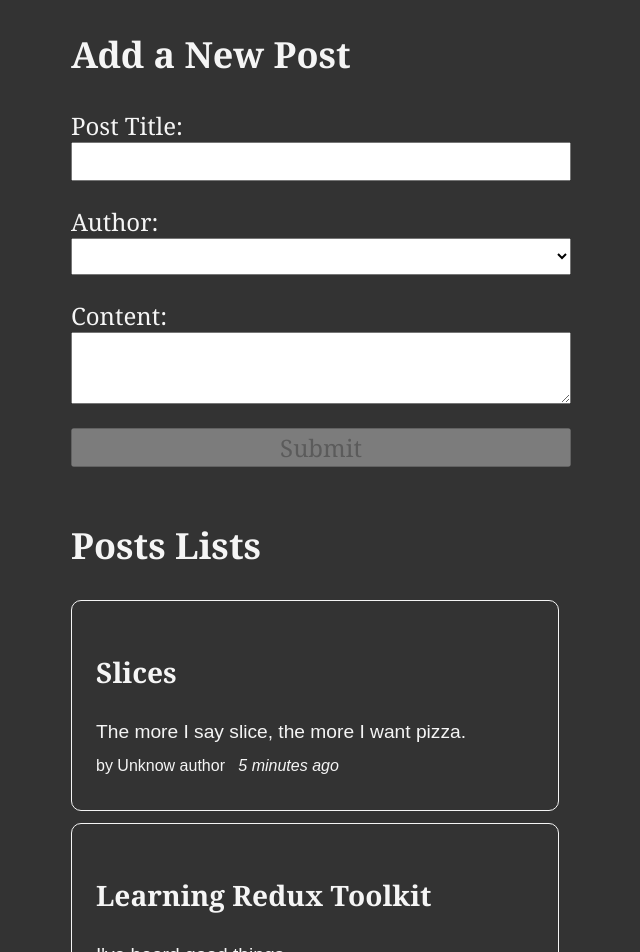
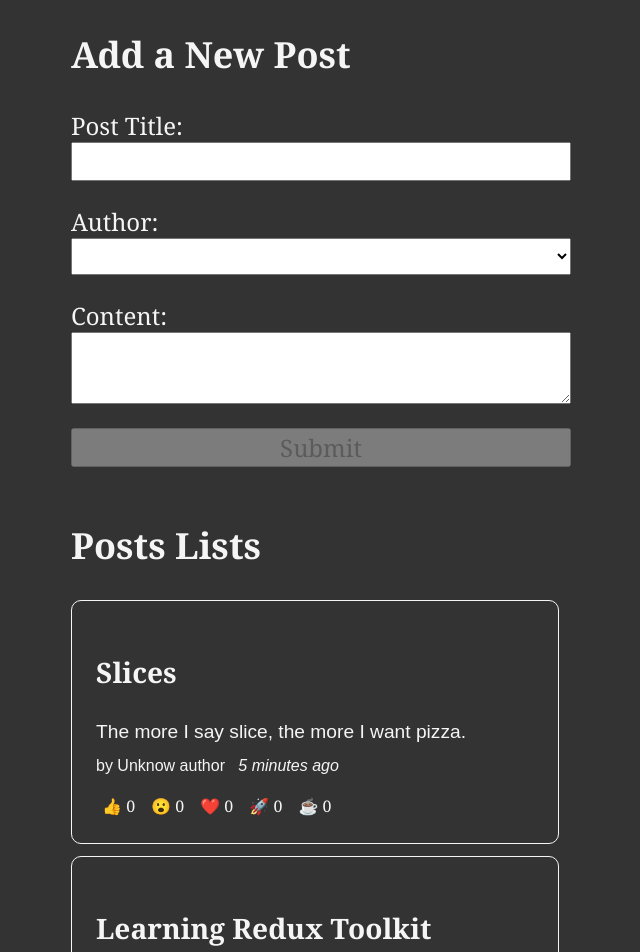
Before and after one commit to joycethh/toolkit, a React (Create React App) app: page / in a window 1280 px wide. Shown: the top 952 px of the page, without its empty margins (319-959 px from the left). Built offline with nearby package versions, Linux system fonts and the light colour scheme; the HTML template or start-up script is replaced by a standard one.

Commit message:
add new action to reducer and create the related component

```diff
--- a/src/features/posts/PostLists.js
+++ b/src/features/posts/PostLists.js
@@ -3,6 +3,8 @@
 import { allPosts } from "./postsSlice";
 import Author from "./Author";
 import TimeAgo from "./TimeAgo";
+import Reactions from "./Reactions";
+
 export const PostLists = () => {
   const posts = useSelector(allPosts);
   const orderedPosts = posts
@@ -16,6 +18,7 @@
         <Author userId={post.userId} />
         <TimeAgo timestamp={post.date} />
       </p>
+      <Reactions post={post} />
     </article>
   ));
   return (
--- /dev/null
+++ b/src/features/posts/Reactions.js
@@ -0,0 +1,31 @@
+import { useDispatch } from "react-redux";
+import { reactionAdded } from "./postsSlice";
+
+const reactionEmoji = {
+  thumbsUp: "👍",
+  wow: "😮",
+  heart: "❤️",
+  rocket: "🚀",
+  coffee: "☕",
+};
+
+const Reactions = ({ post }) => {
+  const dispatch = useDispatch();
+  const reactionButtons = Object.entries(reactionEmoji).map(([name, emoji]) => {
+    return (
+      <button
+        key={name}
+        type="button"
+        className="reactionButton"
+        onClick={() =>
+          dispatch(reactionAdded({ postId: post.id, reaction: name }))
+        }
+      >
+        {emoji} {post.reactions[name]}
+      </button>
+    );
+  });
+  return <div>{reactionButtons}</div>;
+};
+
+export default Reactions;
--- a/src/features/posts/postsSlice.js
+++ b/src/features/posts/postsSlice.js
@@ -7,12 +7,26 @@
     title: "Learning Redux Toolkit",
     content: "I've heard good things.",
     date: sub(new Date(), { minutes: 10 }).toISOString(),
+    reactions: {
+      thumbsUp: 0,
+      wow: 0,
+      heart: 0,
+      rocket: 0,
+      coffee: 0,
+    },
   },
   {
     id: "2",
     title: "Slices",
     content: "The more I say slice, the more I want pizza.",
     date: sub(new Date(), { minutes: 5 }).toISOString(),
+    reactions: {
+      thumbsUp: 0,
+      wow: 0,
+      heart: 0,
+      rocket: 0,
+      coffee: 0,
+    },
   },
 ];
 
@@ -32,16 +46,30 @@
             content,
             userId,
             date: new Date().toISOString(),
+            reactions: {
+              thumbsUp: 0,
+              wow: 0,
+              heart: 0,
+              rocket: 0,
+              coffee: 0,
+            },
           },
         };
       },
+    },
+    reactionAdded(state, action) {
+      const { postId, reaction } = action.payload;
+      const seletedPost = state.find((post) => post.id === postId);
+      if (seletedPost) {
+        seletedPost.reactions[reaction]++;
+      }
     },
   },
 });
 
 console.log("postsSlice", postsSlice);
-console.log("reducer", postsSlice.caseReducers);
+
 export const allPosts = (state) => state.posts;
 
-export const { postAdded } = postsSlice.actions;
+export const { postAdded, reactionAdded } = postsSlice.actions;
 export default postsSlice.reducer;
```
